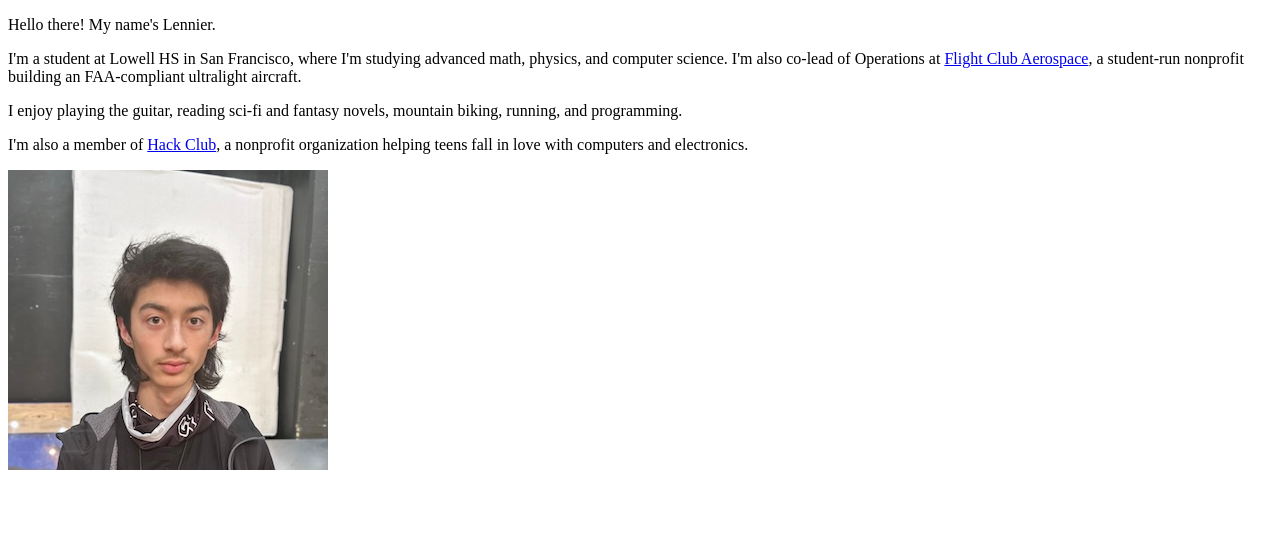
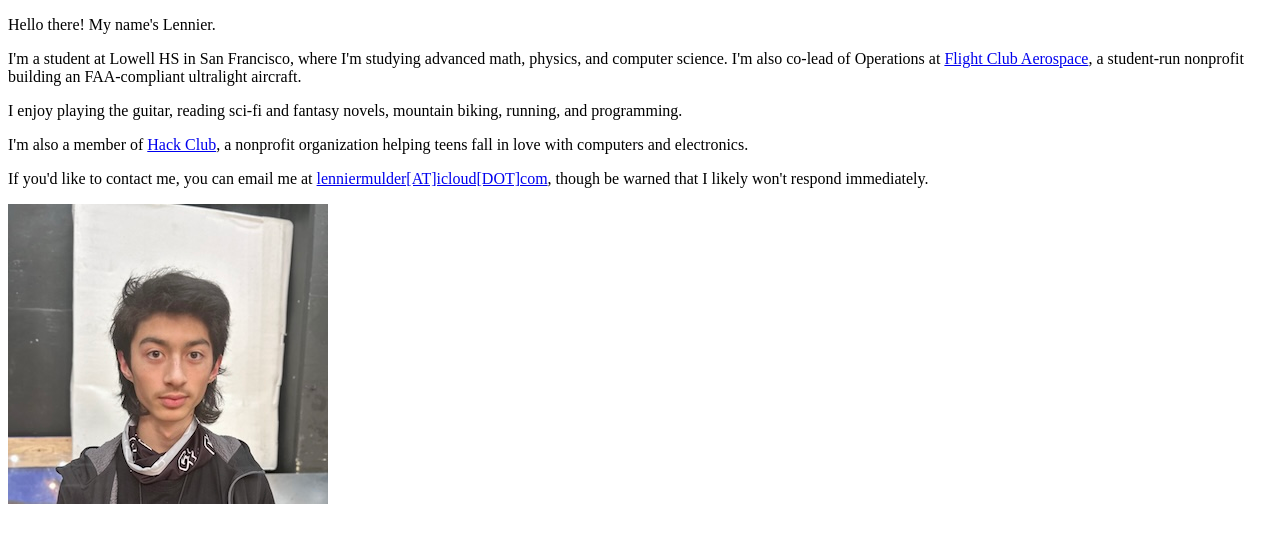
Before and after one commit to Kirito139/kirito139.github.io, a plain HTML site: page index.html in a window 1280 px wide. Drawn offline with Linux system fonts and the light colour scheme.

Commit message:
minor edit

```diff
--- a/index.html
+++ b/index.html
@@ -15,6 +15,9 @@
     programming.</p>
     <p>I'm also a member of <a href="https://www.hackclub.com/">Hack Club</a>, a nonprofit
     organization helping teens fall in love with computers and electronics.</p>
+    <p>If you'd like to contact me, you can email me at
+    <a href="mailto:lenniermulder@icloud.com">lenniermulder[AT]icloud[DOT]com</a>, though be warned that I
+    likely won't respond immediately.</p>
     <img src="IMG_4467.jpeg" alt="What a dashing young fellow!">
 </body>
 </html>
```
